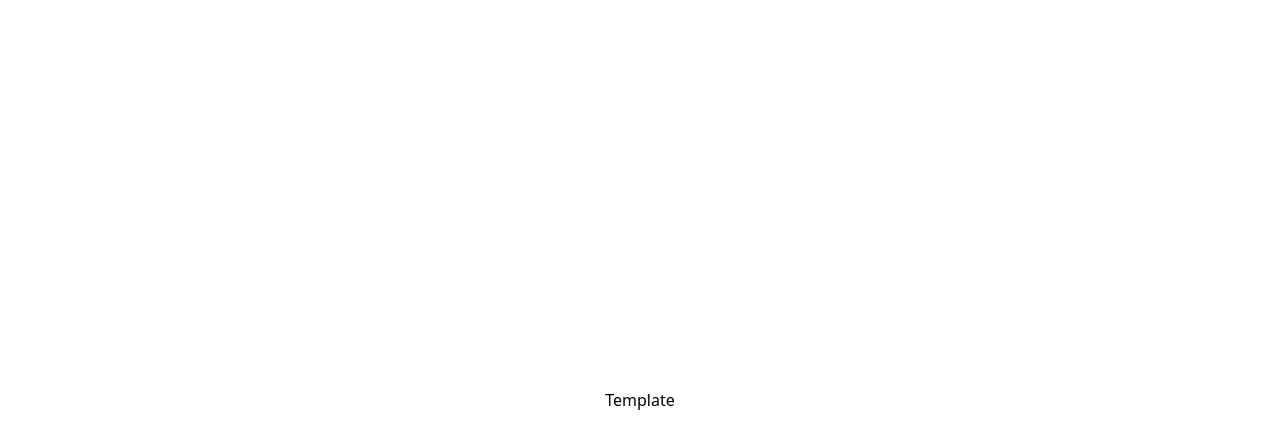
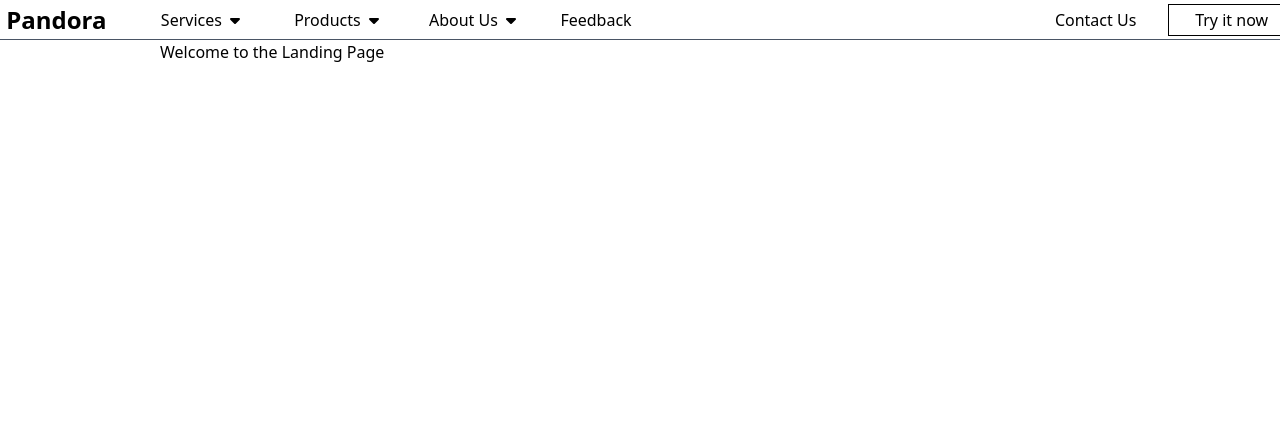
Before and after one commit to MattCania/Pandora-2.0, a React (Vite) app in the folder Frontend/: page /pandora in a window 1280 px wide. Shown: the top 448 px of the page. Built offline with nearby package versions, Linux system fonts and the light colour scheme.

Commit message:
added basic headers

```diff
--- a/Frontend/src/App.tsx
+++ b/Frontend/src/App.tsx
@@ -5,15 +5,11 @@ import './App.css'
 function App() {
 
   return (
-    <section
-      className='flex justify-center items-center w-screen h-screen overflow-hidden'
-    >
       <Routes>
         <Route path='/' element={<Navigate to='/pandora'/>} />
         <Route path='/pandora/*' element={<CaptureRouter/>} />
 
       </Routes>
-    </section>
   )
 }
 
--- a/Frontend/src/pages/CapturePage/CapturePage.tsx
+++ b/Frontend/src/pages/CapturePage/CapturePage.tsx
@@ -1,4 +1,15 @@
-
 export default function CapturePage() {
-
+  return (
+    <section
+      className='flex flex-col justify-start items-center w-full overflow-x-hidden overflow-y-auto'
+      style={{
+        minHeight: "100%",
+        height: "auto",
+      }}
+    >
+      <div className='flex flex-col w-3/4 '>
+        <h1>Welcome to the Landing Page</h1>
+      </div>
+    </section>
+  );
 }
--- a/Frontend/src/pages/CapturePage/CaptureRouter.tsx
+++ b/Frontend/src/pages/CapturePage/CaptureRouter.tsx
@@ -1,17 +1,21 @@
 import { Routes, Route, Navigate } from 'react-router-dom'
+import CaptureHeader from '../../partials/CaptureHeader'
+import CapturePage from './CapturePage'
 
 export default function CaptureRouter() {
 
 	return (
 
-		<section>
+		<section
+			className='flex flex-col justify-start items-center w-screen h-screen overflow-hidden'
+		>
+			<CaptureHeader/>
 
-			{/* Header */}
-
-			{/* Capture Pages */}
-			<div>
+			<div
+				className='flex flex-col justify-center items-center w-full h-auto overflow-x-hidden mt-10'
+			>
 				<Routes>
-					<Route path='' element={<h1>Template</h1>} />
+					<Route path='' element={<CapturePage/>} />
 				</Routes>
 
 			</div>
--- a/Frontend/src/partials/CaptureHeader.tsx
+++ b/Frontend/src/partials/CaptureHeader.tsx
@@ -1,6 +1,92 @@
+import { FontAwesomeIcon } from "@fortawesome/react-fontawesome";
+import { faCaretDown, faCaretUp } from "@fortawesome/free-solid-svg-icons";
+import { useState } from "react";
+import { Link } from "react-router-dom";
 
-export default function CaptureHeader () {
+export default function CaptureHeader() {
+  const [activeDropdown, setActiveDropdown] = useState(null);
 
+  const headerButtons = [
+    {
+      label: "Services",
+      content: ["Transaction Records", "Inventory", "Transaction Analytics"],
+    },
+    {
+      label: "Products",
+      content: ["Premium Privileges", "Banking Tool"],
+    },
+    {
+      label: "About Us",
+      content: ["Contacts", "FAQ", "Our Company"],
+    },
+  ];
 
+  const toggleMenu = (index: any) => {
+    setActiveDropdown((prevIndex) => (prevIndex === index ? null : index));
+  };
 
+  return (
+    <header
+      className='flex flex-col justify-start items-center w-full border-b-1 border-b-gray-600 transition-all duration-300 overflow-hidden fixed backdrop-blur-md'
+      style={{ height: activeDropdown !== null ? "16rem" : "2.5rem" }}
+    >
+      <div className='flex justify-center items-center w-full h-10 gap-96'>
+        <div className='flex justify-start items-center h-10 gap-2 w-auto'>
+          <Link
+            className='flex justify-center items-center w-36 text-black text-2xl font-bold'
+            to='/pandora'
+          >
+            Pandora
+          </Link>
+          {headerButtons.map((item, index) => (
+            <button
+              key={index}
+              className='flex justify-center items-center w-32 h-4/5 gap-2 font-medium text-black rounded-lg outline-none hover:outline-1 hover:outline-black hover:text-white hover:bg-gray-800 transition-all duration-500'
+              onClick={() => toggleMenu(index)}
+            >
+              {item.label}
+              <FontAwesomeIcon
+                icon={activeDropdown === index ? faCaretUp : faCaretDown}
+              />
+            </button>
+          ))}
+          <a
+            href='/'
+            className='flex justify-center items-center w-auto px-4 h-4/5 gap-2 font-medium text-black rounded-lg outline-none focus:outline-1 focus:outline-black hover:bg-gray-800  hover:text-white transition-all duration-200'
+          >
+            Feedback
+          </a>
+        </div>
+
+        <div className='flex justify-start items-center h-full w-auto gap-2'>
+          <Link
+            to='/'
+            className='flex justify-center items-center w-32 h-4/5 gap-2 font-medium text-black rounded-lg outline-none focus:outline-1 focus:outline-black hover:text-white hover:bg-gray-800 transition-all duration-200'
+          >
+            Contact Us
+          </Link>
+          <Link
+            to='/pandora/register'
+            className='flex justify-center items-center w-32 h-4/5 gap-2 font-medium text-black border border-black outline-none focus:outline-1 focus:outline-black hover:bg-black hover:text-white transition-all duration-200'
+          >
+            Try it now
+          </Link>
+        </div>
+      </div>
+
+      {activeDropdown !== null && (
+        <div className='flex justify-start items-center w-3/4 h-full gap-10 text-black py-4 px-10 overflow-hidden'>
+          {headerButtons[activeDropdown].content.map((item, index) => (
+            <a
+              key={index}
+              href=''
+              className='flex justify-center items-center text-lg w-64 h-48 font-medium transition-all duration-200 rounded-md border-black border hover:bg-black hover:text-white'
+            >
+              {item}
+            </a>
+          ))}
+        </div>
+      )}
+    </header>
+  );
 }
```
